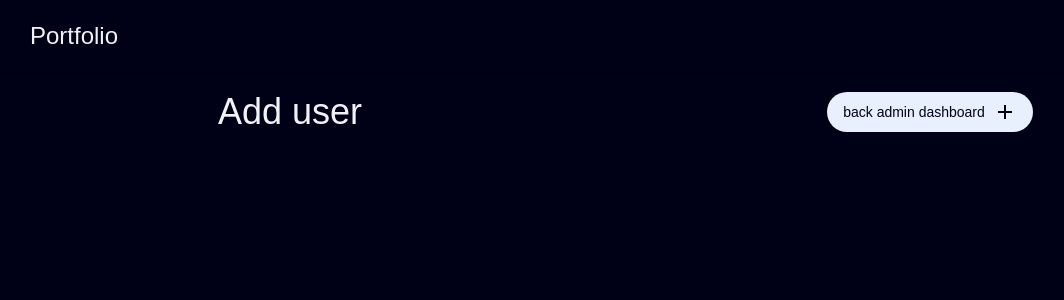
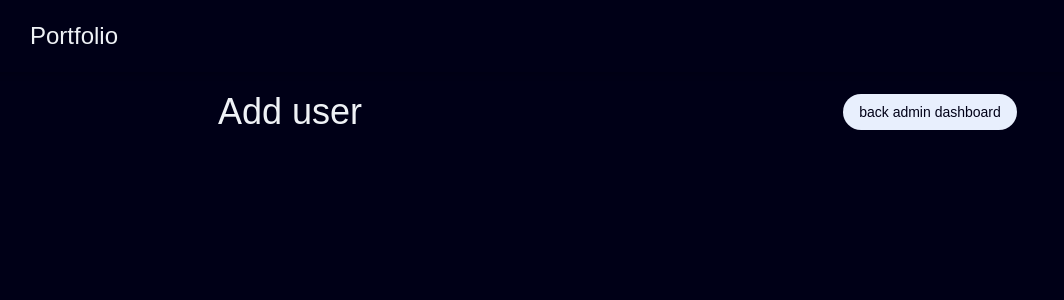
Before and after one commit to shiba-murmu/project-public-portfolio-website, a React (Vite) app: page /add-user in a window 1280 px wide. Shown: the top 300 px of the page, without its empty margins (30-1094 px from the left). Built offline with nearby package versions, Linux system fonts and the light colour scheme; a web font is replaced by a local one.

Commit message:
user adding page is designing .

```diff
--- a/src/admin/Add_user.jsx
+++ b/src/admin/Add_user.jsx
@@ -1,9 +1,10 @@
 import React from 'react'
 import { Link } from 'react-router-dom'
 function Add_user() {
-    return (
-        <>
-            <div className='min-h-screen flex justify-center items-start'>
+    const Component1 = () => {
+        return (
+            <>
+
                 <div className='w-full grid grid-cols-1 place-items-center md:place-items-start md:grid-cols-2'>
                     <section className='md:p-5 md:pl-5 w-full text-center'>
                         <span className='text-2xl md:text-4xl'>Add user</span>
@@ -15,11 +16,17 @@ function Add_user() {
                                 className='bg-(--button-background) inline-flex items-center gap-2  text-(--button-text-color) rounded-full  py-2 px-4  cursor-pointer'
                             >
                                 back admin dashboard
-                                <svg xmlns="http://www.w3.org/2000/svg" height="24px" className='h-6 w-6' viewBox="0 -960 960 960" width="24px" fill="currentColor"><path d="M440-440H200v-80h240v-240h80v240h240v80H520v240h-80v-240Z" /></svg>
                             </button>
                         </Link>
                     </section>
                 </div>
+            </>
+        )
+    }
+    return (
+        <>
+            <div className='min-h-screen flex justify-center items-start'>
+                <Component1 />
             </div>
         </>
     )
```
